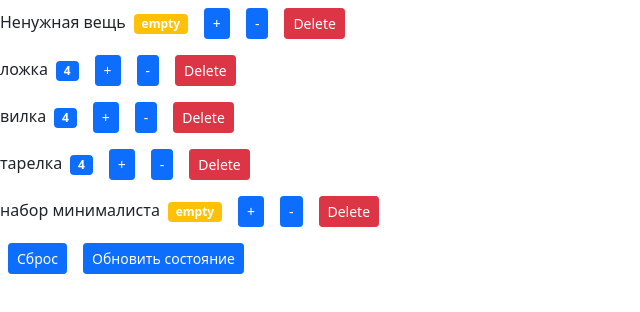
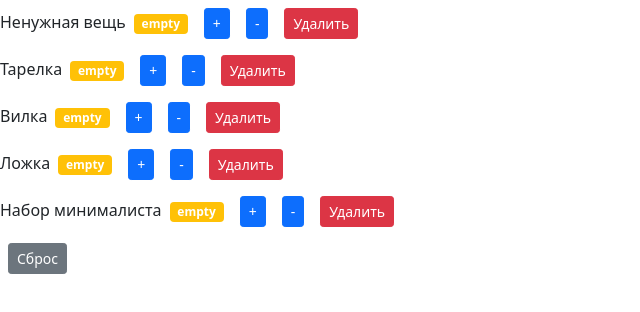
Before and after one commit to ako-develop/compozition, a React (Create React App) app: page / in a window 1280 px wide. Shown: the top 312 px of the page, without its empty margins (0-640 px from the left). Built offline with nearby package versions, Linux system fonts and the light colour scheme.

Commit message:
increment/decrement release

```diff
--- a/src/components/counter.jsx
+++ b/src/components/counter.jsx
@@ -1,62 +1,42 @@
-import React, {useState} from "react";
+import React from 'react'
+import { child } from './../untils'
+
 const Counter = (props) => {
-   const {value} = props
-    // let value = 0;
-    // const [value, setValue] = useState(props.value);
-    // const [tags, setTags]=useState(['tag1', 'tag2', 'tag3'])
+  let { id, value } = props
 
-    const formatValue = () => {
-        return value === 0 ? "empty" : value; //если значение равно 0 то мы отображаем empty
-    };
-    const getBageClasses=()=>{
-    let classes = "badge m-2 ";
-    classes += value === 0 ? "bg-warning" : "bg-primary";
+  const formatCount = () => {
+    return value <= 0 ? 'empty' : value
+  }
+
+  const getBageClasses = () => {
+    let classes = ' badge m-2 '
+    classes += value <= 0 ? 'bg-warning' : 'bg-primary'
     return classes
-    }
-    const handleIncrement=()=>{
-        // setValue((prevState)=>prevState+1);
-    };
-    const handleDecrement=()=>{
-        // setValue((prevState)=>prevState-1);
-    };
-    // const handleTagChange=(id)=>{
-    //     setTags((prevState)=>prevState.filter((tag)=>tag!==id));
-    // };
-//     const renderTags = () => {
-//         return (
-//         tags.length !== 0 &&
-//         tags.map((tag) => (
-//         <li
-//             key={tag}
-//             className="btn btn-primary btn-sm m-2"
-//             onClick={()=>handleTagChange(tag)}
-//         >
-//             {tag}
-//         </li>
-//         ))
-//     );
-// };
-// if(tags.length!==0){
-//    return <ul>{renderTags()}</ul>
-// }
-    return (
-        <div>
-           <span>{props.name}</span>
-            <span className={getBageClasses()}>{formatValue()}</span>
-            <button className="btn btn-primary btn-sm m-2"
-            onClick={handleIncrement}
-            >
-                +
-            </button>
-            <button className="btn btn-primary btn-sm m-2"
-            onClick={handleDecrement}
-            >
-                -
-            </button>
-            <button className="btn btn-danger btn-sm m-2"
-                    onClick={()=>props.onDelete(props.id)}>Delete</button>
-        </div>
-    );
-};
+  }
 
-export default Counter;
+  return (
+    <>
+      <div>
+        <span>{props.name}</span>
+        <span className={getBageClasses()}>{formatCount()}</span>
+        <button
+          className="btn btn-primary btn-sm m-2"
+          onClick={props.onIncrement.bind(null, id)}
+          children={child('+')}
+        />
+        <button
+          className="btn btn-primary btn-sm m-2"
+          onClick={props.onDecrement.bind(null, id)}
+          children={child('-')}
+        />
+        <button
+          className="btn btn-danger btn-sm m-2"
+          onClick={props.onDelete.bind(null, id)}
+          children={child('Удалить')}
+        />
+      </div>
+    </>
+  )
+}
+
+export default Counter
--- a/src/components/countersList.jsx
+++ b/src/components/countersList.jsx
@@ -1,45 +1,65 @@
-import React, { useState } from "react";
-import Counter from "./counter"
+import React, { useState } from 'react'
+import Counter from './counter'
+import { child } from './../untils'
 
-const CountersList = () => {
+const CounterList = () => {
   const initialState = [
-        {id: 0, value:0, name: "Ненужная вещь", price: "200"},
-        {id: 1, value:4, name: "ложка"},
-        {id: 2, value:4, name: "вилка"},
-        {id: 3, value:4, name: "тарелка"},
-        {id: 4, value:0, name: "набор минималиста"},
+    { id: 0, value: 0, name: 'Ненужная вещь' },
+    { id: 1, value: 0, name: 'Тарелка' },
+    { id: 2, value: 0, name: 'Вилка' },
+    { id: 3, value: 0, name: 'Ложка' },
+    { id: 4, value: 0, name: 'Набор минималиста' },
   ]
+  const [counters, setCounters] = useState(initialState)
 
-    const [counters, setCounters] = useState(initialState);
-    const handleDelete = (id) =>{
-        // console.log("handleDelete", id);
-        const newCounters = counters.filter((c) => c.id !==id);
-        setCounters(newCounters);
-        // console.log(newCounters);
+  const handleIncrement = (id) => {
+    setCounters((counters) =>
+      counters.filter((counter) => {
+        return counter.id === id ? (counter.value += 1) : counter
+      })
+    )
   }
-    const handleReset = () =>{
-        setCounters(initialState)
+
+  const handleDecrement = (id) => {
+    setCounters((counters) =>
+      counters.filter((counter) => {
+        if (counter.id === id && counter.value > 0) {
+          counter.value -= 1
+          return counter
         }
-    const handleUpdate=() => {
-        const updatedState = [
-            {id: 0, value:1, name: "Ненужная вещь", price: "200"},
-            {id: 1, value:2, name: "ложка"},
-            {id: 2, value:3, name: "вилка"},
-            {id: 3, value:4, name: "тарелка"},
-            {id: 4, value:0, name: "набор минималиста"},
-        ]
-        setCounters(updatedState)
+        return counter
+      })
+    )
   }
+
+  const handleDelete = (id) => {
+    setCounters((counters) => counters.filter((counter) => counter.id !== id))
+  }
+
+  const handleReset = () => {
+    setCounters((prevState) => (prevState = initialState))
+  }
+
   return (
     <>
-            {counters.map((count) => (
+      {counters.map((count) => {
+        return (
           <Counter
-                    key={count.id} onDelete={handleDelete} {...count}/>
+            key={count.id}
+            {...count}
+            onDelete={handleDelete}
+            onIncrement={handleIncrement}
+            onDecrement={handleDecrement}
+          />
+        )
+      })}
+      <button
+        className="btn btn-secondary btn-sm m-2"
+        onClick={handleReset}
+        children={child('Сброс')}
+      />
+    </>
+  )
+}
 
-            ))}
-            <button className="btn btn-primary btn-sm m-2" onClick={handleReset}>Сброс</button>
-            <button className="btn btn-primary btn-sm m-2" onClick={handleUpdate}>Обновить состояние</button>
-        </>
-    );
-};
-export default CountersList;
+export default CounterList
--- /dev/null
+++ b/src/untils.js
@@ -0,0 +1,6 @@
+function child(text) {
+    return text
+}
+
+
+export {child}
```
Lines whose indentation alone changed are shown as unchanged.
